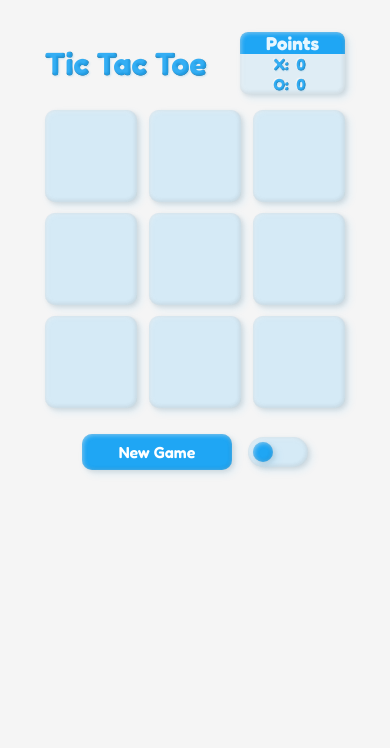
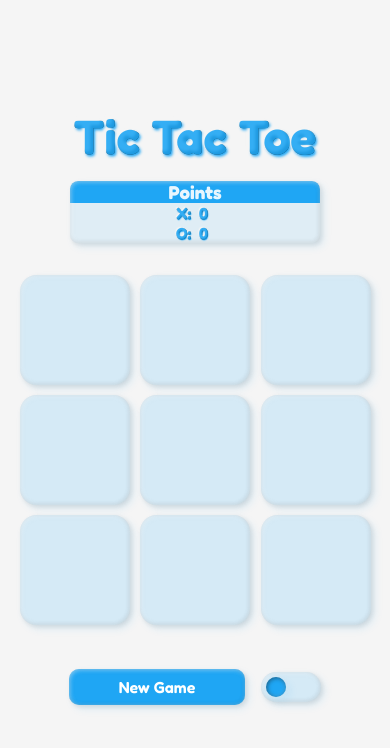
Before and after one commit to Eliseo500/tic-tac-toe-js, a website built with Vite: page index.html in a window 390 px wide. Built offline with nearby package versions, Linux system fonts and the light colour scheme.

Commit message:
Enhance responsive layouts with theme transitions and mobile optimizations

```diff
--- a/src/style.css
+++ b/src/style.css
@@ -40,6 +40,8 @@ body {
 
   background-color: rgb(var(--color-bg));
   color: rgb(var(--color-text));
+
+  transition: background-color 250ms linear;
 }
 
 .app {
@@ -51,14 +53,19 @@ body {
 }
 
 .container {
-  max-width: 300px;
+  width: min(90%, 500px);
   margin: auto;
-
   display: flex;
   flex-direction: column;
-  gap: 1rem;
+  gap: 2rem;
+  padding-block: 2rem;
+  min-height: 100dvh;
+  justify-content: center;
+}
 
-  padding-block: 2rem;
+.container * {
+  transition: color 250ms linear, background-color 250ms linear,
+    box-shadow 250ms linear, text-shadow 150ms linear;
 }
 
 .header {
@@ -66,14 +73,23 @@ body {
   justify-content: space-between;
   align-items: center;
   gap: 1rem;
+
+  flex-wrap: wrap;
+  justify-content: center;
 }
 
 .title {
   text-align: center;
+  min-width: 50%;
+
+  font-size: clamp(3rem, 10vw, 5rem);
+  width: 90%;
 }
 
 .points {
-  width: 35%;
+  min-width: 50%;
+
+  width: min(90%, 250px);
   display: flex;
   flex-direction: column;
   background-color: rgba(var(--color-accent), 0.1);
@@ -120,14 +136,12 @@ body {
   display: grid;
   grid-template-columns: repeat(3, 1fr);
   width: 100%;
-  gap: 4%;
-  margin: auto;
+  gap: 3%;
 }
 
 .board__square {
   aspect-ratio: 1;
-  border-radius: 10px;
-
+  border-radius: 15%;
   font-size: 3rem;
 
   display: flex;
@@ -149,9 +163,9 @@ body {
   justify-content: center;
   align-items: center;
   color: rgba(var(--color-accent), 1);
+  pointer-events: none;
 
-  padding: 1.25rem;
-  pointer-events: none;
+  padding: 15%;
 }
 
 .board__icon svg {
@@ -166,13 +180,13 @@ body {
     transform: scale(0) rotate(0deg) translate(0, 0);
   }
   25% {
-    transform: scale(0.5) rotate(5deg) translate(0, -5px);
+    transform: scale(0.5) rotate(5deg) translate(0, -5%);
   }
-  50% {
+  0% {
     transform: scale(0.75) rotate(0deg) translate(0, 0);
   }
   75% {
-    transform: scale(1) rotate(-5deg) translate(0, 10px);
+    transform: scale(1) rotate(-5deg) translate(0, 10%);
   }
   100% {
     transform: scale(1) rotate(0deg) translate(0, 0);
@@ -194,6 +208,7 @@ body {
 .info {
   display: flex;
   justify-content: center;
+  flex-wrap: wrap;
 
   align-items: center;
   margin: 2rem 0;
@@ -208,19 +223,23 @@ body {
   text-align: center;
 }
 
-.info button {
+.info .btn {
   cursor: pointer;
   background-color: rgb(var(--color-accent));
   border: none;
   color: #ffffff;
+  min-width: fit-content;
+
+  text-wrap: nowrap;
 
   border-radius: 10px;
   padding: 0.5rem;
 
-  transition: box-shadow 0.1s linear;
+  transition: box-shadow 250ms linear, color 250ms linear,
+    background-color 250ms linear, box-shadow 250ms linear;
 }
 
-.info button:hover {
+.info .btn:hover {
   background-color: white;
   color: rgb(var(--color-accent));
 
@@ -266,9 +285,9 @@ body {
   transition: 0.4s;
 
   box-shadow: 0.25rem 0.25rem 0.5rem rgb(var(--color-accent), 0.1),
-    0.125rem 0.125rem 0.25rem rgb(var(--black), 0.1),
-    inset -0.0625rem -0.0625rem 0.25rem rgb(var(--black), 0.1),
-    inset 0.0625rem 0.0625rem 0.25rem rgb(var(--white), 0.5);
+    0.125rem 0.125rem 0.25rem rgb(var(--white), 0.1),
+    inset -0.0625rem -0.0625rem 0.25rem rgb(var(--white), 0.1),
+    inset 0.0625rem 0.0625rem 0.25rem rgb(var(--black), 0.5);
 }
 
 .toggle:checked {
--- a/src/utilities.css
+++ b/src/utilities.css
@@ -3,13 +3,13 @@
 
   text-shadow: -0.0625em -0.0625em 0.0625em rgba(var(--white), 1),
     0 0 0 rgb(var(--black), 0.9),
-    0.03125em 0.03125em 0.0625em rgb(var(--color-accent), 0.25);
+    0.03125em 0.03125em 0.0625em rgb(var(--color-accent), 1);
 }
 
 .darkmode .shadow-text {
   text-shadow: 0.0625em 0.0625em 0.0625em rgba(var(--black), 1),
     0 0 0 rgb(var(--white), 0.8),
-    -0.03125em -0.03125em 0.0625em rgb(var(--color-accent), 0.25);
+    -0.03125em -0.03125em 0.0625em rgb(var(--color-accent), 1);
 }
 
 .shadow-box {
```
